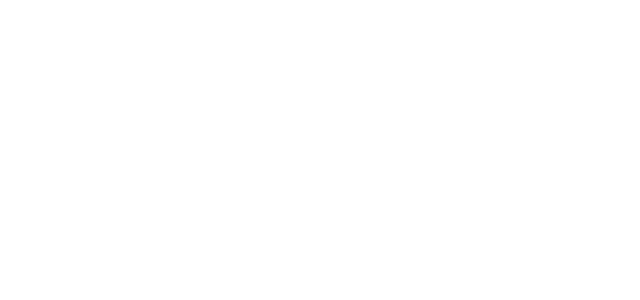
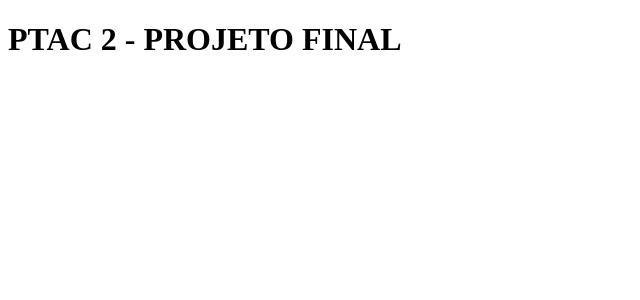
Before and after one commit to Luaranet/ProjetoFinal_Marcelino, a React (Vite) app: page /destaques in a window 1280 px wide. Before the commit this address had no page. Shown: the top 300 px of the page, without its empty margins (0-640 px from the left). Built offline with nearby package versions, Linux system fonts and the light colour scheme.

Commit message:
commit
criei a página destaques

```diff
--- /dev/null
+++ b/src/Destaques/Destaques.jsx
@@ -0,0 +1,5 @@
+export default function Destaques(){
+    return(
+        <h1>PTAC 2 - PROJETO FINAL</h1>
+     );
+}
--- a/src/main.jsx
+++ b/src/main.jsx
@@ -3,12 +3,14 @@
 import { Routes, Route, BrowserRouter } from "react-router-dom";
 import Cadastro from './Cadastro/Cadastro';
 import Home from './Home/Home'
+import Destaques from './Destaques/Destaques'
 
 ReactDOM.createRoot(document.getElementById('root')).render(
   <React.StrictMode>
     <BrowserRouter>
       <Routes>
         <Route path='/cadastro' element={<Cadastro />}></Route>
+        <Route path='/destaques' element={<Destaques/>}></Route>
         <Route path="/" element={<Home />}></Route>
       </Routes>
     </BrowserRouter>
```
